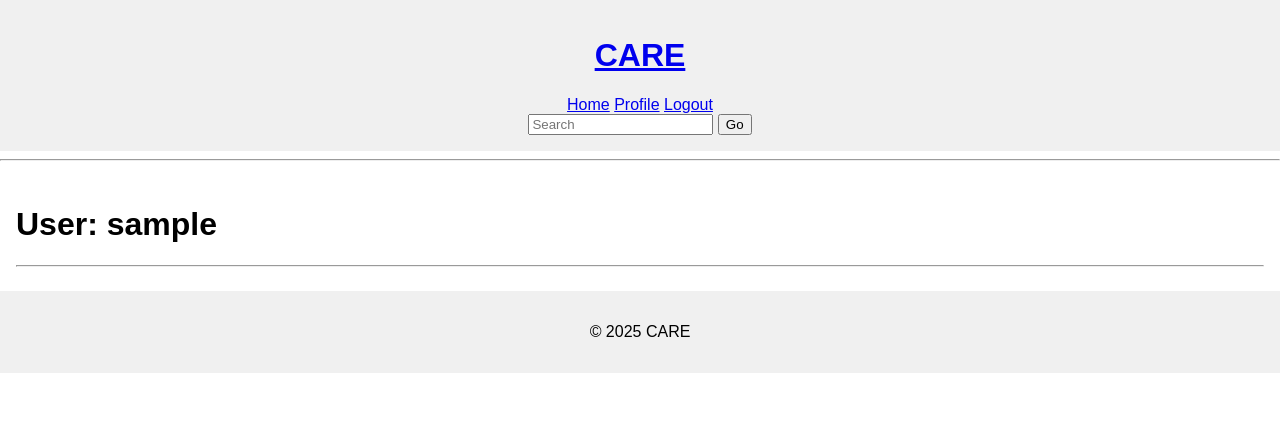
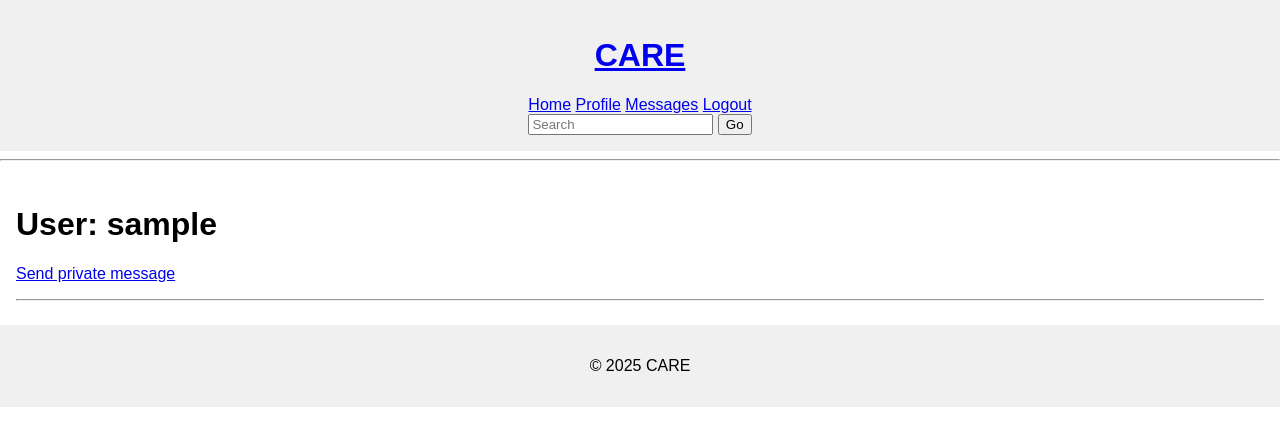
Before and after one commit to GYFX35/CARE, a Flask app: a page that uses templates/base.html in a window 1280 px wide. Shown: the top 446 px of the page. Run offline with Flask 3, Linux system fonts and the light colour scheme; the visitor is signed in with stand-in values (Sample User, id 1); data comes from the database, SQL or seed files in the repository; both versions use the stored data as it was after the commit; data that the repository does not hold is empty; some libraries are stand-ins or nearby versions.

Commit message:
I've implemented private messaging. You can now send and receive private messages.

```diff
--- a/app/forms.py
+++ b/app/forms.py
@@ -3,6 +3,10 @@ from flask_wtf import FlaskForm
 from wtforms import StringField, PasswordField, BooleanField, SubmitField
 from wtforms.validators import DataRequired, Email, EqualTo, ValidationError
 from app.models import User, Category
+
+class MessageForm(FlaskForm):
+    message = StringField('Message', validators=[DataRequired()])
+    submit = SubmitField('Submit')
 
 class SearchForm(FlaskForm):
     q = StringField('Search', validators=[DataRequired()])
--- a/app/models.py
+++ b/app/models.py
@@ -1,5 +1,6 @@
 import time
 import json
+from datetime import datetime
 from app import db, login
 from flask_login import UserMixin
 from werkzeug.security import generate_password_hash, check_password_hash
@@ -11,6 +12,13 @@ class User(UserMixin, db.Model):
     password_hash = db.Column(db.String(128))
     posts = db.relationship('Post', backref='author', lazy='dynamic')
     notifications = db.relationship('Notification', backref='user', lazy='dynamic')
+    messages_sent = db.relationship('Message',
+                                    foreign_keys='Message.sender_id',
+                                    backref='author', lazy='dynamic')
+    messages_received = db.relationship('Message',
+                                        foreign_keys='Message.recipient_id',
+                                        backref='recipient', lazy='dynamic')
+    last_message_read_time = db.Column(db.DateTime)
 
     def set_password(self, password):
         self.password_hash = generate_password_hash(password)
@@ -54,6 +62,16 @@ class Notification(db.Model):
     def get_data(self):
         return json.loads(str(self.payload_json))
 
+class Message(db.Model):
+    id = db.Column(db.Integer, primary_key=True)
+    sender_id = db.Column(db.Integer, db.ForeignKey('user.id'))
+    recipient_id = db.Column(db.Integer, db.ForeignKey('user.id'))
+    body = db.Column(db.String(140))
+    timestamp = db.Column(db.DateTime, index=True, default=datetime.utcnow)
+
+    def __repr__(self):
+        return '<Message {}>'.format(self.body)
+
 class Vote(db.Model):
     id = db.Column(db.Integer, primary_key=True)
     user_id = db.Column(db.Integer, db.ForeignKey('user.id'))
--- a/app/routes.py
+++ b/app/routes.py
@@ -1,7 +1,8 @@
 from flask import render_template, request, redirect, url_for, flash, g, jsonify
 from app import app, db
-from app.forms import LoginForm, RegistrationForm, PostForm, CommentForm, SearchForm
-from app.models import User, Post, Comment, Category, Tag, Vote
+from datetime import datetime
+from app.forms import LoginForm, RegistrationForm, PostForm, CommentForm, SearchForm, MessageForm
+from app.models import User, Post, Comment, Category, Tag, Vote, Message
 from flask_login import current_user, login_user, logout_user, login_required
 
 @app.before_request
@@ -113,6 +114,30 @@ def notifications():
         'timestamp': n.timestamp
     } for n in notifications])
 
+@app.route('/send_message/<recipient>', methods=['GET', 'POST'])
+@login_required
+def send_message(recipient):
+    user = User.query.filter_by(username=recipient).first_or_404()
+    form = MessageForm()
+    if form.validate_on_submit():
+        msg = Message(author=current_user, recipient=user,
+                      body=form.message.data)
+        db.session.add(msg)
+        db.session.commit()
+        flash('Your message has been sent.')
+        return redirect(url_for('user', username=recipient))
+    return render_template('send_message.html', title='Send Message',
+                           form=form, recipient=recipient)
+
+@app.route('/messages')
+@login_required
+def messages():
+    current_user.last_message_read_time = datetime.utcnow()
+    db.session.commit()
+    messages = current_user.messages_received.order_by(
+        Message.timestamp.desc()).all()
+    return render_template('messages.html', messages=messages)
+
 @app.route('/search')
 @login_required
 def search():
--- a/templates/base.html
+++ b/templates/base.html
@@ -16,6 +16,7 @@
             <a href="{{ url_for('register') }}">Register</a>
             {% else %}
             <a href="{{ url_for('user', username=current_user.username) }}">Profile</a>
+            <a href="{{ url_for('messages') }}">Messages</a>
             <a href="{{ url_for('logout') }}">Logout</a>
             <span id="comment_count" style="visibility: hidden;"></span>
             {% endif %}
--- a/templates/user.html
+++ b/templates/user.html
@@ -2,6 +2,7 @@
 
 {% block content %}
     <h1>User: {{ user.username }}</h1>
+    <p><a href="{{ url_for('send_message', recipient=user.username) }}">Send private message</a></p>
     <hr>
     {% for post in posts %}
     <article>
```
Also changed, not shown: migrations/versions/194cdcea178a_last_message_read_time.py (added, +32 -0 lines), migrations/versions/d2be7663fb88_private_messages.py (added, +43 -0 lines), templates/messages.html (added, +12 -0 lines), templates/send_message.html (added, +16 -0 lines), app.db.
